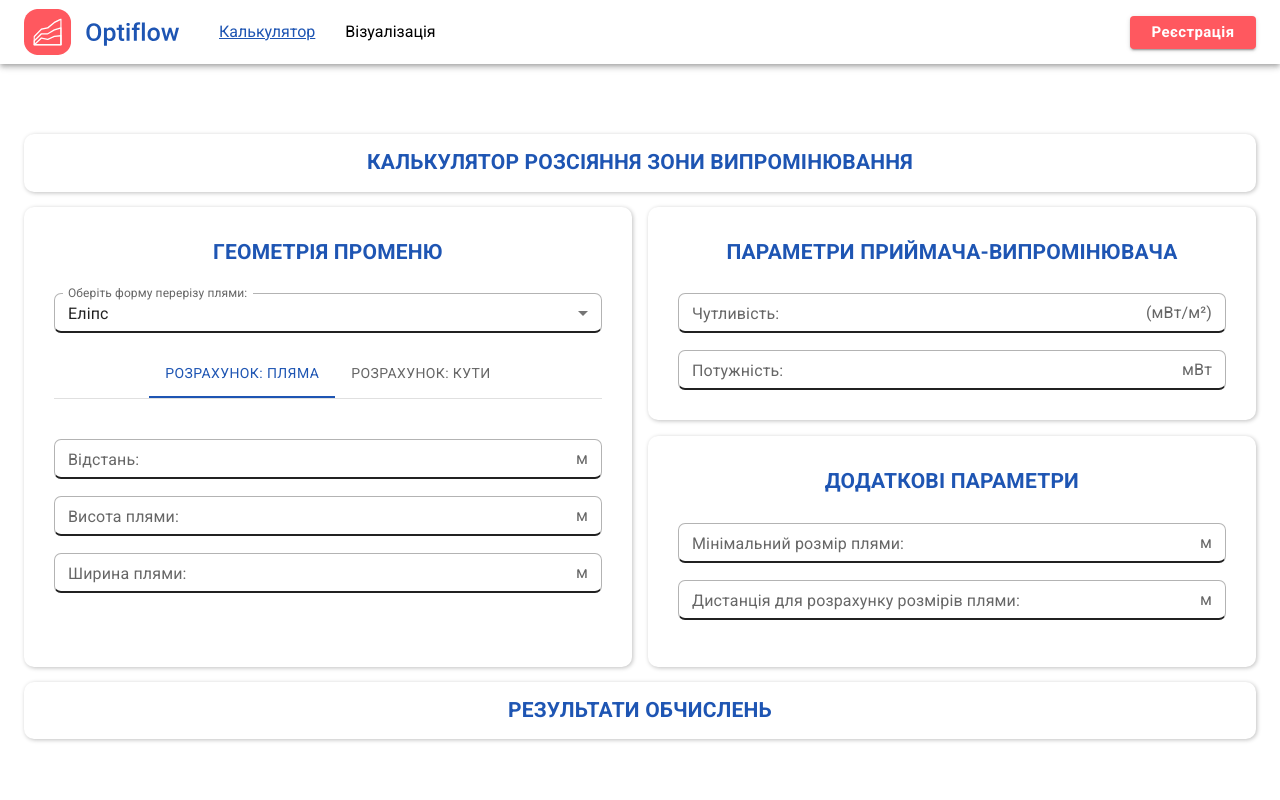
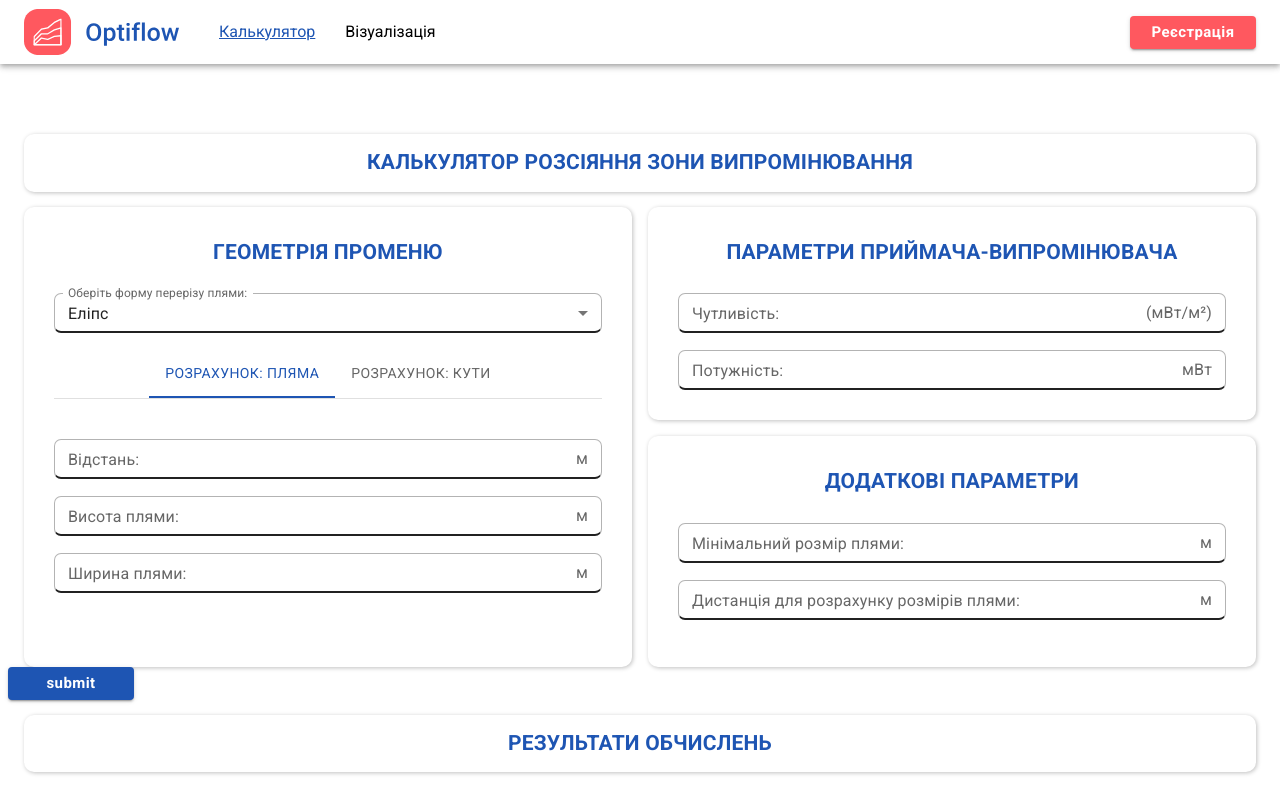
Before and after one commit to Skiftech-project/optiflow-frontend, a React (Vite) app: page /calculator in a window 1280 px wide. Built offline with nearby package versions, Linux system fonts and the light colour scheme.

Commit message:
feat: started implementing calculator validation

```diff
--- a/package.json
+++ b/package.json
@@ -13,6 +13,7 @@
     "dependencies": {
         "@emotion/react": "^11.11.3",
         "@emotion/styled": "^11.11.0",
+        "@hookform/resolvers": "^3.3.4",
         "@mui/icons-material": "^5.15.10",
         "@mui/material": "^5.15.10",
         "axios": "^1.6.7",
@@ -20,10 +21,9 @@
         "react": "^18.2.0",
         "react-dom": "^18.2.0",
         "react-hook-form": "^7.50.1",
-        "react-hook-form-mui": "^7.0.0-beta.0",
         "react-router-dom": "^6.22.0",
         "react-spinners": "^0.13.8",
-        "yup": "^1.3.3"
+        "yup": "^1.4.0"
     },
     "devDependencies": {
         "@types/react": "^18.2.15",
--- a/src/components/interface/FormBlock/FormBlock.jsx
+++ b/src/components/interface/FormBlock/FormBlock.jsx
@@ -1,9 +1,9 @@
 import { useState } from 'react';
-
+import { useForm, FormProvider } from 'react-hook-form';
 import PropTypes from 'prop-types';
 import { Box, Tabs, Tab, Grid, Typography } from '@mui/material';
 
-import { Input, Select, TitleBlock } from 'src/components/ui';
+import { Button, Input, Select, TitleBlock } from 'src/components/ui';
 
 const block = {
     padding: 30,
@@ -50,14 +50,25 @@ function a11yProps(index) {
 
 const FormBlock = () => {
     const [tabValue, setTabValue] = useState(0);
+    const methods = useForm();
 
     const TempHandleChangeToggleBtn = (event, newValue) => {
         setTabValue(newValue);
     };
 
+    const handleSubmit = data => {
+        console.log(JSON.stringify(data, null, 2));
+    };
+
     return (
+        <FormProvider {...methods}>
             <section style={{ margin: '15px 0' }}>
-            <Grid container spacing={2}>
+                <Grid
+                    component="form"
+                    container
+                    spacing={2}
+                    onSubmit={methods.handleSubmit(handleSubmit)}
+                >
                     <Grid item xs={12} md={6}>
                         <div style={{ ...block, height: '100%' }}>
                             <TitleBlock sx={{ marginBottom: '25px' }}>
@@ -182,8 +193,13 @@ const FormBlock = () => {
                             </div>
                         </Grid>
                     </Grid>
+
+                    <Button type="submit" color="primary">
+                        submit
+                    </Button>
                 </Grid>
             </section>
+        </FormProvider>
     );
 };
 
```
Also changed, not shown: 1 other file (tests, documents, lock files or other folders). Lines whose indentation alone changed are shown as unchanged.
